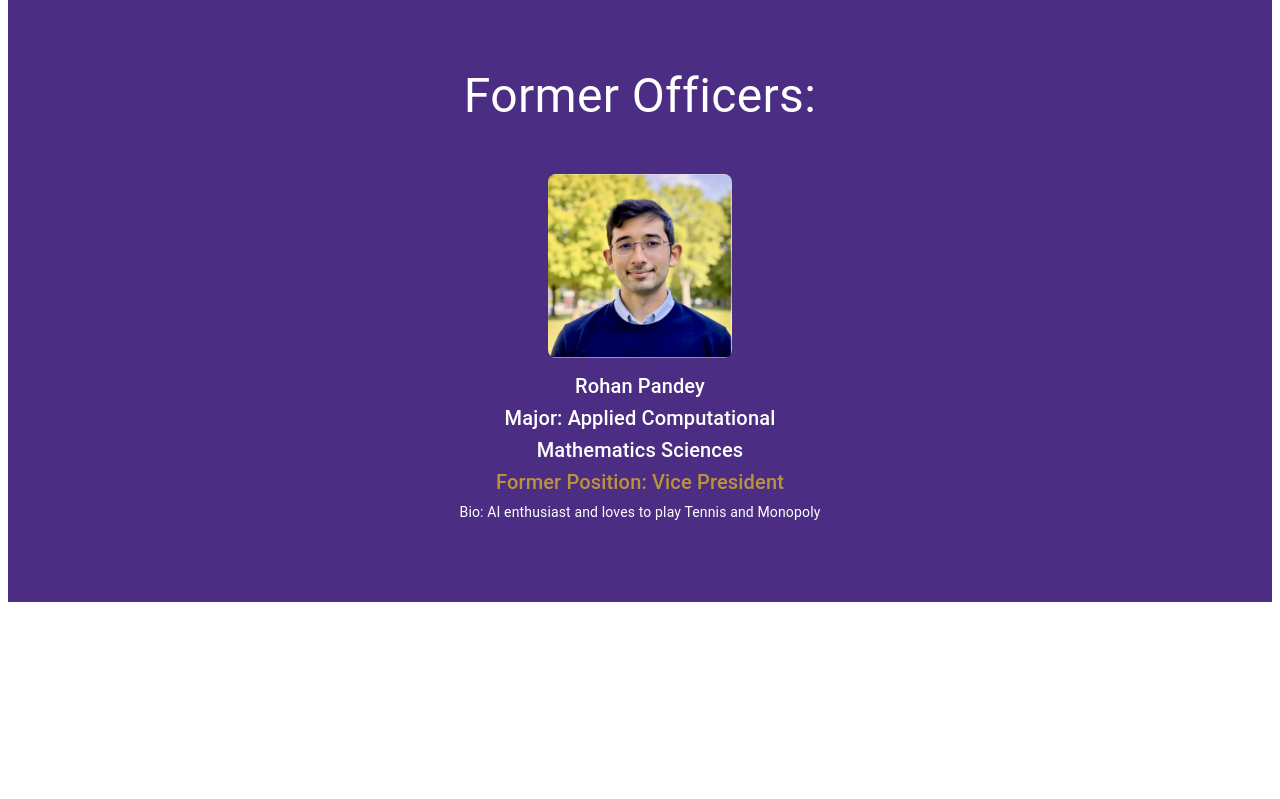
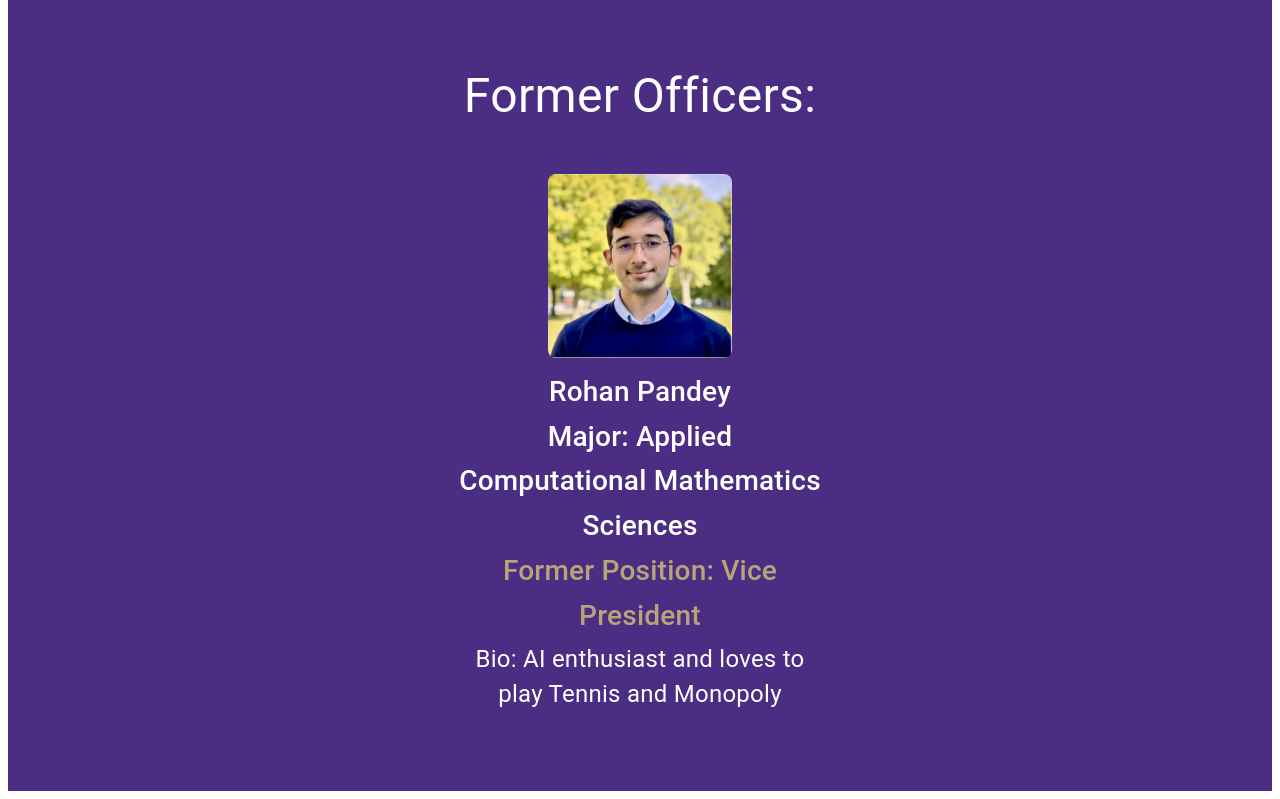
Before and after one commit to EnclaveGeneral/UW-Math-Club-Website, a React (Vite) app in the folder math-club-website/: page /officers in a window 1280 px wide. Shown: the part 2545-3344 px from the top of the page. Before the commit the page ends 3155 px from the top, so only its background shows below. Built offline with nearby package versions, Linux system fonts and the light colour scheme.

Commit message:
V0.1.7.4 More Bug Fix

```diff
--- a/math-club-website/src/pages/OfficersPage.jsx
+++ b/math-club-website/src/pages/OfficersPage.jsx
@@ -132,16 +132,16 @@ export default function HomePage() {
                     <Grid size={4} key={index} textAlign={"center"}>
                         <Box component={"img"} src={officer.photo} sx={{ width:"50%", height:"25%", objectFit: "cover", borderRadius: 2}}/>
 
-                        <Typography variant="h6" sx={{ color: "#ffffff", mt: 1 }}>
+                        <Typography variant="h6" sx={{ fontSize: "clamp(0.15rem, 2.25vw, 1.75rem)", color: "#ffffff", mt: 1 }}>
                             {officer.name}
                         </Typography>
-                        <Typography variant="h6" sx={{ color: "#ffffff"}}>
+                        <Typography variant="h6" sx={{ fontSize: "clamp(0.15rem, 2.25vw, 1.75rem)", color: "#ffffff"}}>
                             {"Major: " + officer.major}
                         </Typography>
-                        <Typography variant="h6" sx={{ color: "#bb943a" }}>  {/* gold accent */}
+                        <Typography variant="h6" sx={{ fontSize: "clamp(0.15rem, 2.25vw, 1.75rem)", color: "#b7a57a" }}>  {/* gold accent */}
                             {"Former Position: " + officer.position}
                         </Typography>
-                        <Typography variant="body2" sx={{ color: "#ffffff", mt: 0.5 }}>
+                        <Typography variant="body2" sx={{ fontSize: "clamp(0.10rem, 2.00vw, 1.50rem)", color: "#ffffff", mt: 0.5 }}>
                             {"Bio: " + officer.bio}
                         </Typography>
 
```
